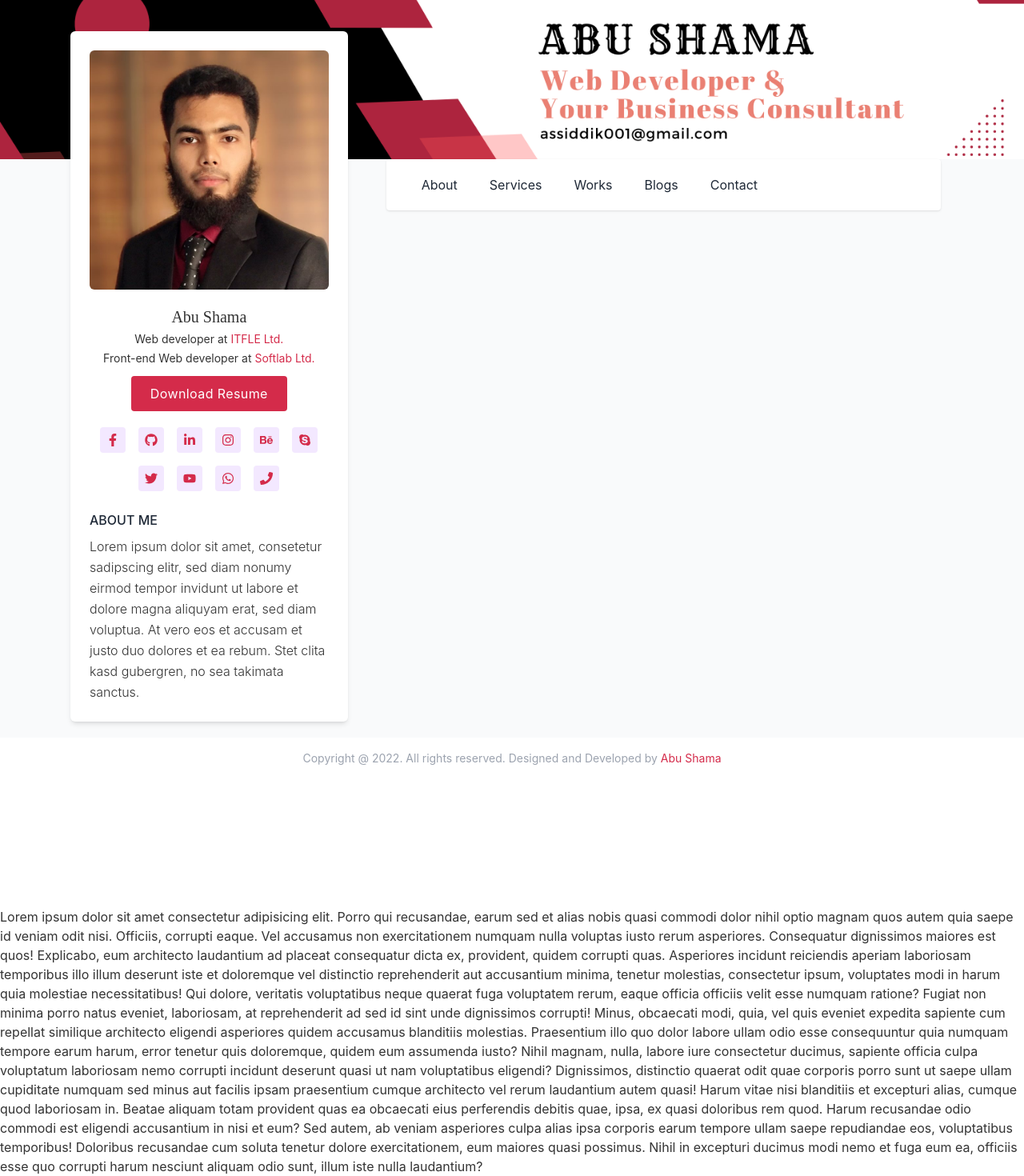
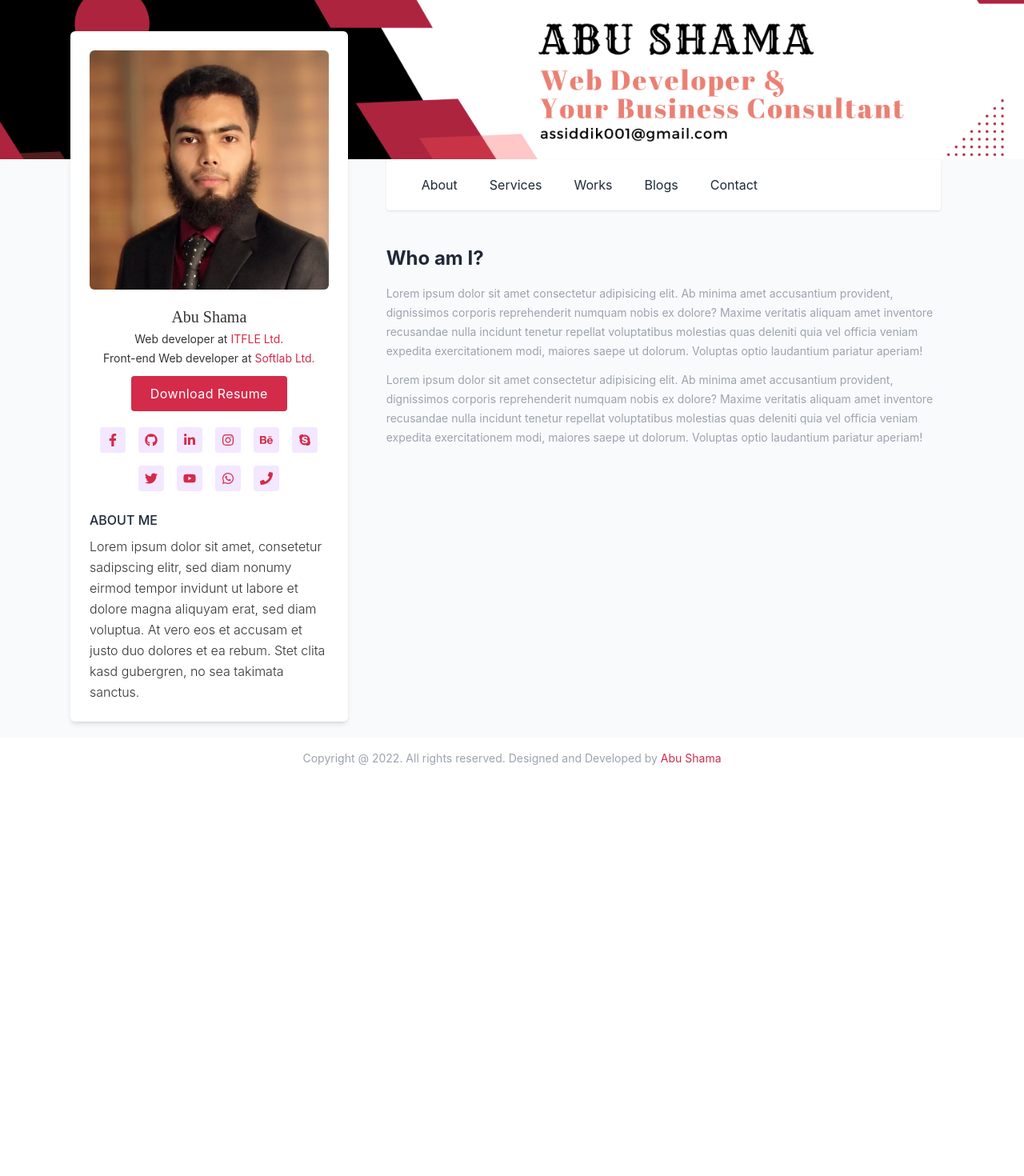
Before and after one commit to ASSiddik01/myPortfolio, a React (Create React App) app: page / in a window 1280 px wide. Shown: the part 41-1511 px from the top of the page at 80% size. After the commit the page ends 1015 px from the top, so only its background shows below. Built offline with nearby package versions, Linux system fonts and the light colour scheme.

Commit message:
about page

```diff
--- a/src/App.js
+++ b/src/App.js
@@ -1,25 +1,25 @@
 import "./App.css";
-import { Route, Routes } from "react-router-dom";
-import About from "./components/pages/About/About";
-import Service from "./components/pages/Service/Service";
-import Portfolio from "./components/pages/Portfolio/Portfolio";
-import Blog from "./components/pages/Blog/Blog";
-import Contact from "./components/pages/Contact/Contact";
-import Main from "./components/pages/Main/Main";
+import ProfileCover from "./components/sections/ProfileCover";
+import Sidebar from "./components/sections/Sidebar";
+import Navbar from "./components/sections/Navbar";
+import Footer from "./components/sections/Footer";
 
 function App() {
   return (
-    <div>
-      <Main />
-      <Routes>
-        <Route path="/" element={<About />} />
-        <Route path="/about" element={<About />} />
-        <Route path="/services" element={<Service />} />
-        <Route path="/works" element={<Portfolio />} />
-        <Route path="/blogs" element={<Blog />} />
-        <Route path="/contact" element={<Contact />} />
-      </Routes>
-    </div>
+    <main className="min-h-screen relative bg-gray-50 pb-10">
+      <ProfileCover />
+      <div className="container px-4">
+        <div className="flex flex-wrap px-4">
+          <div className="w-full lg:w-1/3 ">
+            <Sidebar />
+          </div>
+          <div className="w-full lg:w-2/3 ">
+            <Navbar />
+          </div>
+        </div>
+      </div>
+      <Footer />
+    </main>
   );
 }
 
--- a/src/components/pages/About/About.js
+++ b/src/components/pages/About/About.js
@@ -1,44 +1,36 @@
 import React from "react";
+// import Skills from "./Skills/Skills";
 
 const About = () => {
   return (
-    <div>
-      <h2 className="mt-40">
-        Lorem ipsum dolor sit amet consectetur adipisicing elit. Porro qui
-        recusandae, earum sed et alias nobis quasi commodi dolor nihil optio
-        magnam quos autem quia saepe id veniam odit nisi. Officiis, corrupti
-        eaque. Vel accusamus non exercitationem numquam nulla voluptas iusto
-        rerum asperiores. Consequatur dignissimos maiores est quos! Explicabo,
-        eum architecto laudantium ad placeat consequatur dicta ex, provident,
-        quidem corrupti quas. Asperiores incidunt reiciendis aperiam laboriosam
-        temporibus illo illum deserunt iste et doloremque vel distinctio
-        reprehenderit aut accusantium minima, tenetur molestias, consectetur
-        ipsum, voluptates modi in harum quia molestiae necessitatibus! Qui
-        dolore, veritatis voluptatibus neque quaerat fuga voluptatem rerum,
-        eaque officia officiis velit esse numquam ratione? Fugiat non minima
-        porro natus eveniet, laboriosam, at reprehenderit ad sed id sint unde
-        dignissimos corrupti! Minus, obcaecati modi, quia, vel quis eveniet
-        expedita sapiente cum repellat similique architecto eligendi asperiores
-        quidem accusamus blanditiis molestias. Praesentium illo quo dolor labore
-        ullam odio esse consequuntur quia numquam tempore earum harum, error
-        tenetur quis doloremque, quidem eum assumenda iusto? Nihil magnam,
-        nulla, labore iure consectetur ducimus, sapiente officia culpa
-        voluptatum laboriosam nemo corrupti incidunt deserunt quasi ut nam
-        voluptatibus eligendi? Dignissimos, distinctio quaerat odit quae
-        corporis porro sunt ut saepe ullam cupiditate numquam sed minus aut
-        facilis ipsam praesentium cumque architecto vel rerum laudantium autem
-        quasi! Harum vitae nisi blanditiis et excepturi alias, cumque quod
-        laboriosam in. Beatae aliquam totam provident quas ea obcaecati eius
-        perferendis debitis quae, ipsa, ex quasi doloribus rem quod. Harum
-        recusandae odio commodi est eligendi accusantium in nisi et eum? Sed
-        autem, ab veniam asperiores culpa alias ipsa corporis earum tempore
-        ullam saepe repudiandae eos, voluptatibus temporibus! Doloribus
-        recusandae cum soluta tenetur dolore exercitationem, eum maiores quasi
-        possimus. Nihil in excepturi ducimus modi nemo et fuga eum ea, officiis
-        esse quo corrupti harum nesciunt aliquam odio sunt, illum iste nulla
-        laudantium?
-      </h2>
-    </div>
+    <section className="py-8">
+      <div className="flex flex-wrap md:px-4">
+        <div className="w-full">
+          <div className="md:mx-4">
+            <h3 className="text-2xl text-gray-800 font-bold mb-4">Who am I?</h3>
+            <p className="text-sm text-gray-400 leading-6 mb-3">
+              Lorem ipsum dolor sit amet consectetur adipisicing elit. Ab minima
+              amet accusantium provident, dignissimos corporis reprehenderit
+              numquam nobis ex dolore? Maxime veritatis aliquam amet inventore
+              recusandae nulla incidunt tenetur repellat voluptatibus molestias
+              quas deleniti quia vel officia veniam expedita exercitationem
+              modi, maiores saepe ut dolorum. Voluptas optio laudantium pariatur
+              aperiam!
+            </p>
+            <p className="text-sm text-gray-400 leading-6 mb-3">
+              Lorem ipsum dolor sit amet consectetur adipisicing elit. Ab minima
+              amet accusantium provident, dignissimos corporis reprehenderit
+              numquam nobis ex dolore? Maxime veritatis aliquam amet inventore
+              recusandae nulla incidunt tenetur repellat voluptatibus molestias
+              quas deleniti quia vel officia veniam expedita exercitationem
+              modi, maiores saepe ut dolorum. Voluptas optio laudantium pariatur
+              aperiam!
+            </p>
+          </div>
+          {/* <Skills /> */}
+        </div>
+      </div>
+    </section>
   );
 };
 
--- a/src/components/sections/Navbar.js
+++ b/src/components/sections/Navbar.js
@@ -1,5 +1,5 @@
 import React from "react";
-import { Router, NavLink, Route, Routes, Link } from "react-router-dom";
+import { Link, Route, Routes } from "react-router-dom";
 import About from "../pages/About/About";
 import Blog from "../pages/Blog/Blog";
 import Contact from "../pages/Contact/Contact";
@@ -36,6 +36,7 @@ const navbarData = [
 
 const Navbar = () => {
   return (
+    <div>
       <nav className="md:mx-8 mb-3 px-6 py-2 z-10 sticky top-0 bg-white shadow rounded">
         <ul className="flex flex-wrap">
           {navbarData.map((el, id) => (
@@ -43,6 +44,16 @@ const Navbar = () => {
           ))}
         </ul>
       </nav>
+
+      <Routes>
+        <Route exact path="/" element={<About />}></Route>
+        <Route path="about" element={<About />}></Route>
+        <Route path="services" element={<Service />}></Route>
+        <Route path="works" element={<Portfolio />}></Route>
+        <Route path="blogs" element={<Blog />}></Route>
+        <Route path="contact" element={<Contact />}></Route>
+      </Routes>
+    </div>
   );
 };
 
@@ -54,7 +65,7 @@ const LinkItem = (props) => {
     <li className="m-3 lg:mx-5">
       <Link
         to={to}
-        activeClassName="text-purple-600"
+        // activeClassName="text-purple-600"
         className="text-gray-800 text-medium hover:text-purple-600"
       >
         {title}
```
Lines whose indentation alone changed are shown as unchanged.
